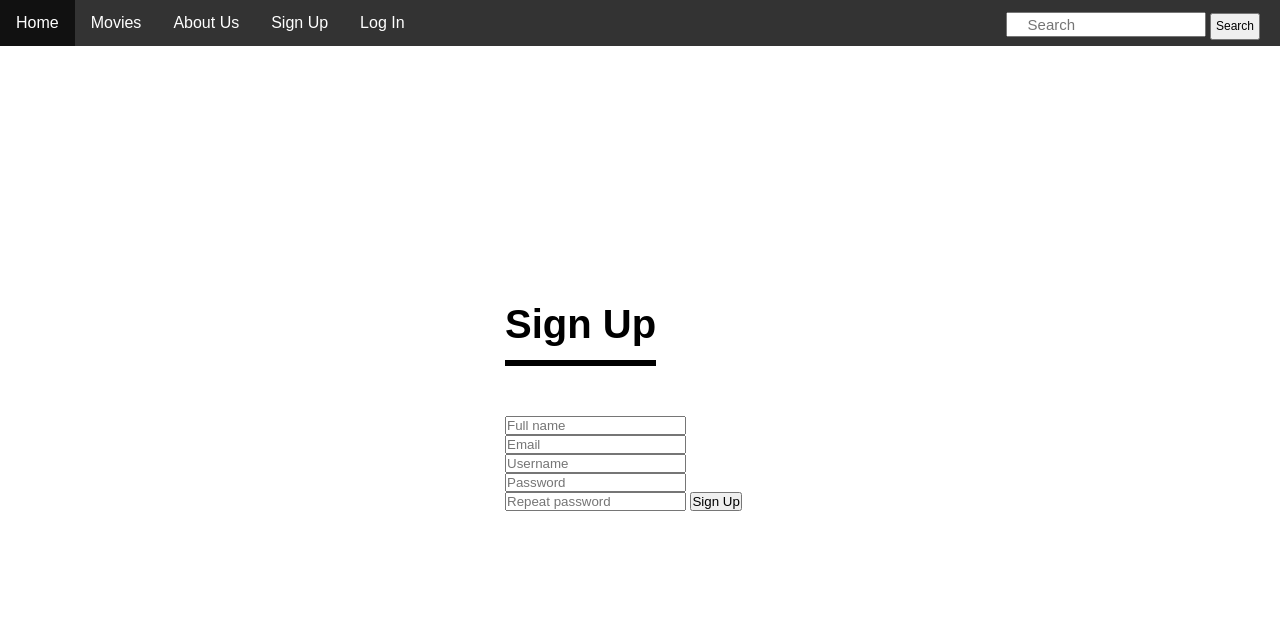
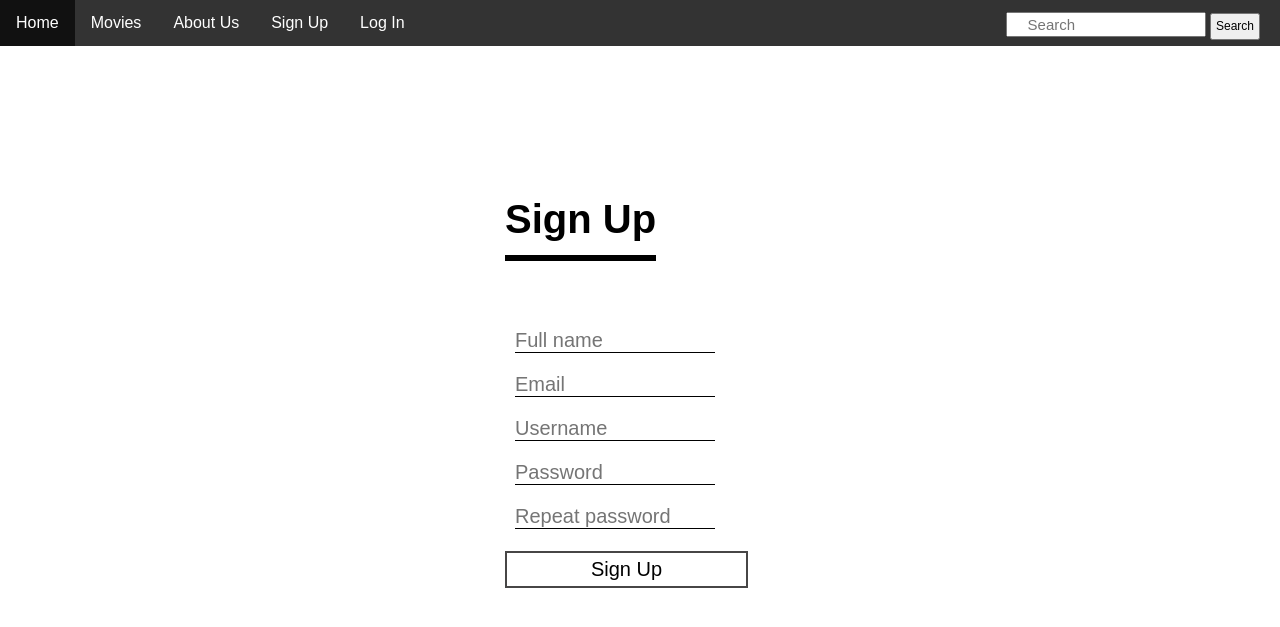
Before and after one commit to danijelazlatkovicc/hw-4, a PHP site: page /signup.php in a window 1280 px wide. Shown: the top 627 px of the page. Run offline with PHP 8.4, Linux system fonts and the light colour scheme.

Commit message:
Update signup.php

```diff
--- a/signup.php
+++ b/signup.php
@@ -4,7 +4,8 @@
 
     <section class="signup-form">
         <h2>Sign Up</h2>
-        <form action="signup.inc.php" method="post">
+        <div class="signup-form-form">
+            <form class="textbox" action="includes/signup.inc.php" method="post">
                 <input type="text" name="name" placeholder="Full name">
                 <input type="text" name="email" placeholder="Email">
                 <input type="text" name="uid" placeholder="Username">
@@ -12,6 +13,7 @@
                 <input type="password" name="pwdrepeat" placeholder="Repeat password">
                 <button type="submit" name="submit">Sign Up</button>
             </form>
+        </div>
         <?php
         if(isset($_GET["error"])){
             if($_GET["error"] == "emptyinput"){
@@ -39,6 +41,8 @@
     ?>
     </section>
 
+
+
 <?php
     include_once 'footer.php';
 ?>
```
Lines whose indentation alone changed are shown as unchanged.
